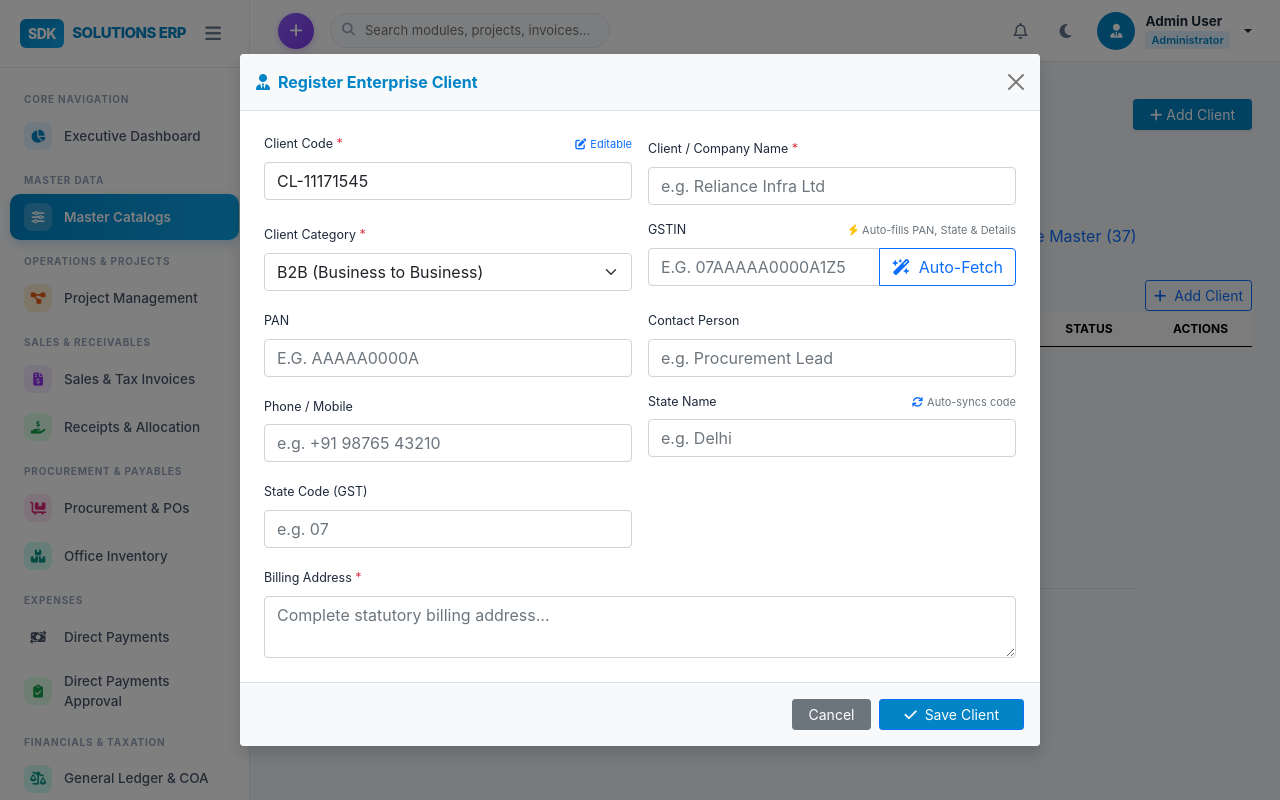
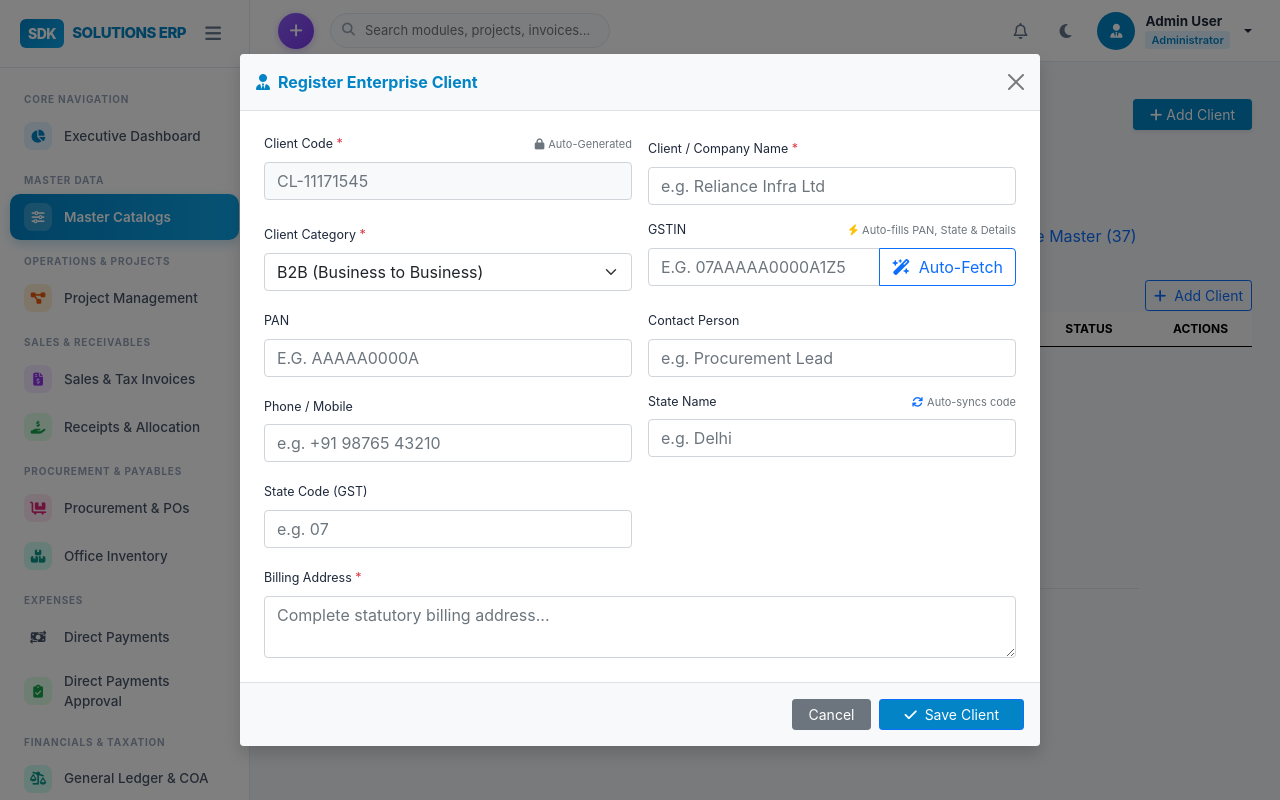
Before and after one commit to merodokancare-beep/New-ERP-Solution, an ASP.NET Core app: page /Masters in a window 1280 px wide, after a click on "Add Client". Run offline with ASP.NET Core 8, Linux system fonts and the light colour scheme; data that the repository does not hold is empty; database files in the repository are not loaded.

Commit message:
Make all auto generated code and number fields readonly across modules

```diff
--- a/src/SDK.ERP.Web/Views/Masters/Index.cshtml
+++ b/src/SDK.ERP.Web/Views/Masters/Index.cshtml
@@ -371,7 +371,7 @@
                                                             <div class="col-md-6">
 
                                                                 <label class="form-label fw-semibold" style="font-size: 12.5px;">Client Code <span class="text-danger">*</span></label>
-                                                                <input type="text" name="clientCode" class="form-control fw-semibold" value="@c.ClientCode" required />
+                                                                <input type="text" name="clientCode" class="form-control fw-semibold bg-light text-muted" value="@c.ClientCode" readonly required />
 
                                                             </div>
 
@@ -700,7 +700,7 @@
                                                             <div class="col-md-6">
 
                                                                 <label class="form-label fw-semibold" style="font-size: 12.5px;">Vendor Code <span class="text-danger">*</span></label>
-                                                                <input type="text" name="vendorCode" class="form-control fw-semibold" value="@v.VendorCode" required />
+                                                                <input type="text" name="vendorCode" class="form-control fw-semibold bg-light text-muted" value="@v.VendorCode" readonly required />
 
                                                             </div>
 
@@ -2344,11 +2344,11 @@
 
                                 <span>Client Code <span class="text-danger">*</span></span>
 
-                                <span class="text-primary" style="font-size: 11px;"><i class="fa-solid fa-pen-to-square me-1"></i>Editable</span>
+                                <span class="text-muted" style="font-size: 11px;"><i class="fa-solid fa-lock me-1"></i>Auto-Generated</span>
 
                             </label>
 
-                            <input type="text" name="clientCode" class="form-control fw-semibold" value="CL-@DateTime.Now.ToString("MMddHHmm")" placeholder="e.g. CL-0101 or custom code" required />
+                            <input type="text" name="clientCode" class="form-control fw-semibold bg-light text-muted" value="CL-@DateTime.Now.ToString("MMddHHmm")" readonly required />
 
                         </div>
 
@@ -2520,11 +2520,11 @@
 
                                 <span>Vendor Code <span class="text-danger">*</span></span>
 
-                                <span class="text-primary" style="font-size: 11px;"><i class="fa-solid fa-pen-to-square me-1"></i>Editable</span>
+                                <span class="text-muted" style="font-size: 11px;"><i class="fa-solid fa-lock me-1"></i>Auto-Generated</span>
 
                             </label>
 
-                            <input type="text" name="vendorCode" class="form-control fw-semibold" value="VEN-@DateTime.Now.ToString("MMddHHmm")" placeholder="e.g. VEN-0101 or custom code" required />
+                            <input type="text" name="vendorCode" class="form-control fw-semibold bg-light text-muted" value="VEN-@DateTime.Now.ToString("MMddHHmm")" readonly required />
 
                         </div>
 
--- a/src/SDK.ERP.Web/Views/Projects/Index.cshtml
+++ b/src/SDK.ERP.Web/Views/Projects/Index.cshtml
@@ -989,8 +989,8 @@
                 <div class="modal-body p-4">
                     <div class="row g-3">
                         <div class="col-md-6">
-                            <label class="form-label fw-bold" style="font-size: 12px;">Project Code <span class="text-danger">*</span></label>
-                            <input type="text" name="projectCode" id="editProjectCode" class="form-control" required />
+                            <label class="form-label fw-bold" style="font-size: 12px;">Project Code <small class="text-muted fw-normal">(Auto-Generated)</small></label>
+                            <input type="text" name="projectCode" id="editProjectCode" class="form-control bg-light" readonly required />
                         </div>
                         <div class="col-md-6">
                             <label class="form-label fw-bold" style="font-size: 12px;">Project Name <span class="text-danger">*</span></label>
```
Also changed, not shown: src/SDK.ERP.Web/Views/Procurement/Create.cshtml (+7 -5 lines), src/SDK.ERP.Web/Views/Procurement/Inventory.cshtml (+5 -2 lines).
